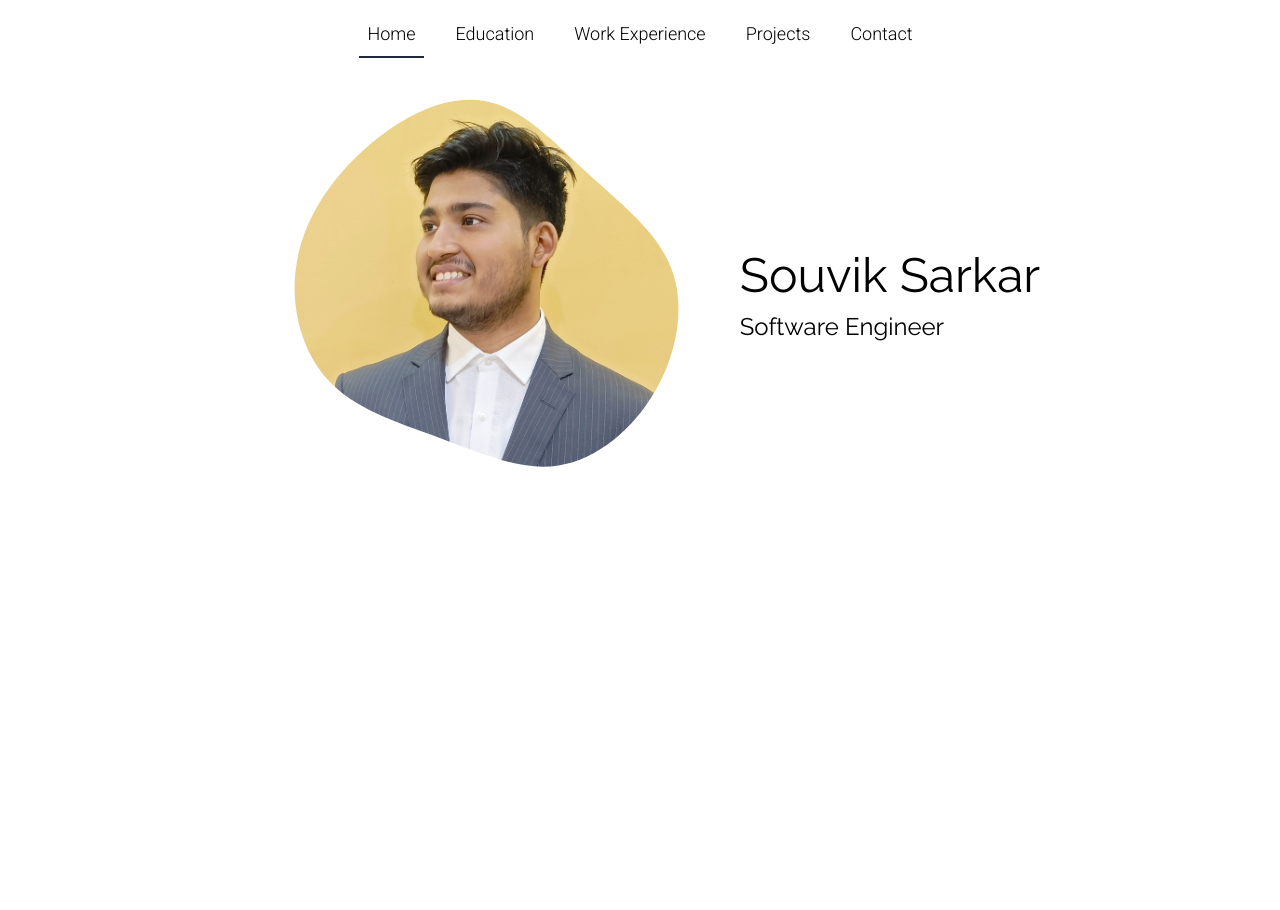
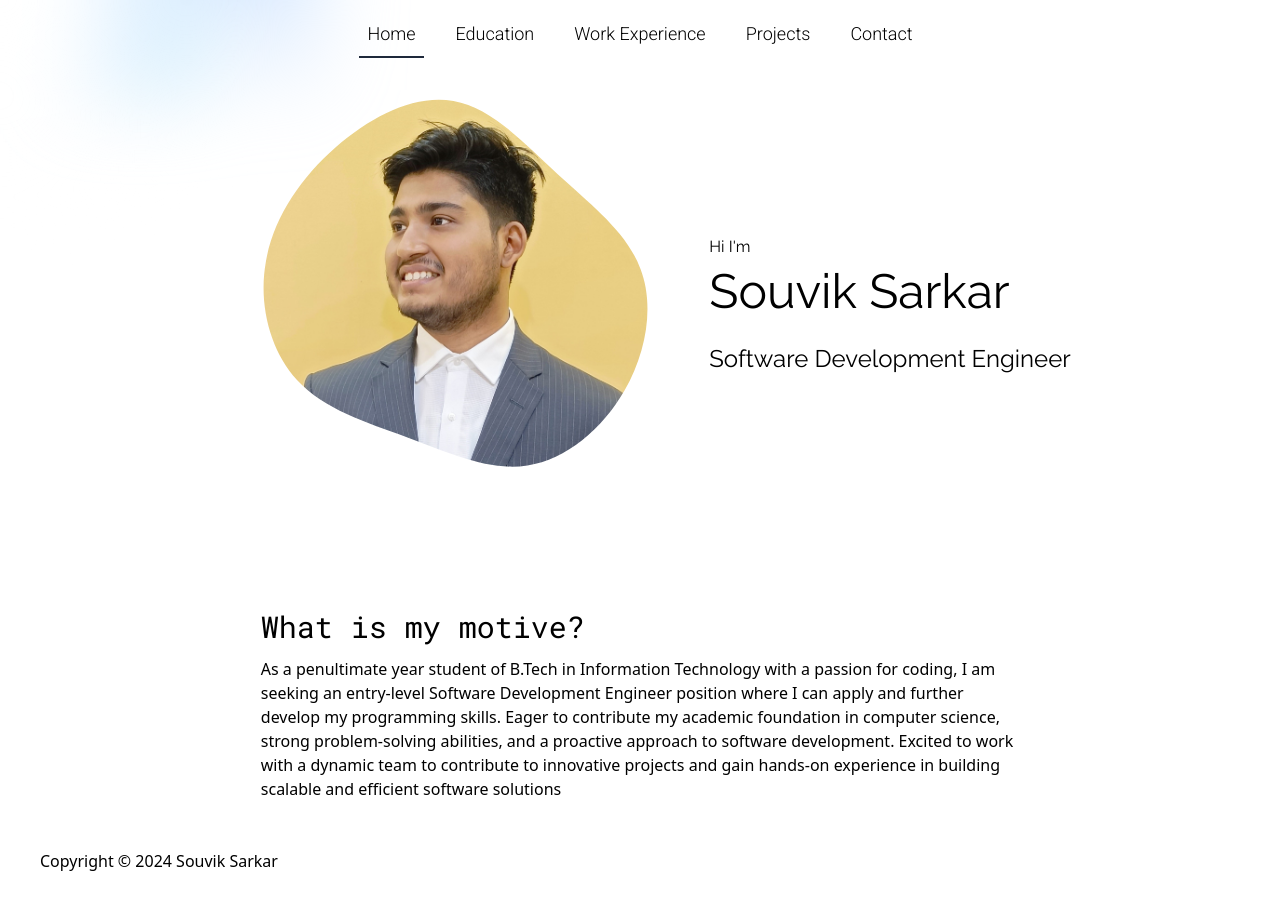
Before and after one commit to souviks22/portfolio, a Next.js app: page / in a window 1280 px wide. Shown: the top 910 px of the page. Before the commit the page ends 800 px from the top, so only its background shows below. Built offline with nearby package versions, Linux system fonts and the light colour scheme.

Commit message:
starting out to do creative design

```diff
--- /dev/null
+++ b/components/common/Footer.js
@@ -0,0 +1,5 @@
+export default function Footer(){
+    return (<div className="p-5 m-5">
+        <p>Copyright © 2024 Souvik Sarkar</p>
+    </div>)
+}
--- /dev/null
+++ b/components/home/Goal.js
@@ -0,0 +1,14 @@
+import { Roboto_Mono } from "next/font/google"
+
+const roboto = Roboto_Mono({ subsets: ['latin'] })
+
+export default function Goal() {
+    return (<div className="flex justify-center p-2">
+        <div className="w-3/5">
+            <section className={`${roboto.className} py-3`}>
+                <h2 className="text-3xl">What is my motive?</h2>
+            </section>
+            <p>As a penultimate year student of B.Tech in Information Technology with a passion for coding, I am seeking an entry-level Software Development Engineer position where I can apply and further develop my programming skills. Eager to contribute my academic foundation in computer science, strong problem-solving abilities, and a proactive approach to software development. Excited to work with a dynamic team to contribute to innovative projects and gain hands-on experience in building scalable and efficient software solutions</p>
+        </div>
+    </div>)
+}
--- a/components/home/Title.js
+++ b/components/home/Title.js
@@ -19,8 +19,14 @@ export default function Title() {
             />
         </div>
         <div className={raleway.className}>
-            <h1 className="text-5xl py-2">Souvik Sarkar</h1>
-            <h2 className="text-2xl py-1">Software Engineer</h2>
+            <section className="py-5">
+                <p>Hi I'm</p>
+                <h2 className="text-5xl py-2">Souvik Sarkar</h2>
+            </section>
+            <section className="group">
+                <h3 className="text-2xl">Software Development Engineer</h3>
+                <p className="absolute hidden group-hover:block py-3" layout>🌟 Yes I do code</p>
+            </section>
         </div>
     </div>)
 }
--- a/package.json
+++ b/package.json
@@ -15,6 +15,7 @@
     "postcss": "8.4.32",
     "react": "18.2.0",
     "react-dom": "18.2.0",
+    "react-icons": "^4.12.0",
     "tailwindcss": "3.4.0"
   }
 }
--- a/pages/_app.js
+++ b/pages/_app.js
@@ -2,10 +2,12 @@ import '@/styles/globals.css'
 import '@/styles/mask.css'
 
 import Navbar from '@/components/nav/Navbar'
+import Footer from '@/components/common/Footer'
 
 export default function App({ Component, pageProps }) {
   return (<>
     <Navbar />
     <Component {...pageProps} />
+    <Footer />
   </>)
 }
--- a/pages/index.js
+++ b/pages/index.js
@@ -1,7 +1,10 @@
 import Title from "@/components/home/Title"
+import Goal from "@/components/home/Goal"
 
 export default function Home() {
     return (<div>
+        <div className="relative flex place-items-center before:absolute before:h-[300px] before:w-[480px] before:-translate-x-1/2 before:rounded-full before:bg-gradient-radial before:from-white before:to-transparent before:blur-2xl before:content-[''] after:absolute after:-z-20 after:h-[180px] after:w-[240px] after:translate-x-1/3 after:bg-gradient-conic after:from-sky-200 after:via-blue-200 after:blur-2xl after:content-[''] before:dark:bg-gradient-to-br before:dark:from-transparent before:dark:to-blue-700/10 after:dark:from-sky-900 after:dark:via-[#0141ff]/40 before:lg:h-[360px]" />
         <Title />
+        <Goal />
     </div>)
 }
```
Also changed, not shown: 1 other file (tests, documents, lock files or other folders).
